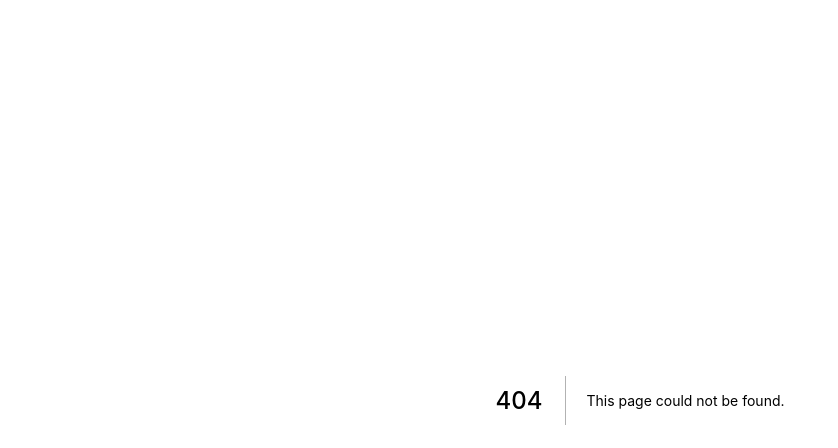
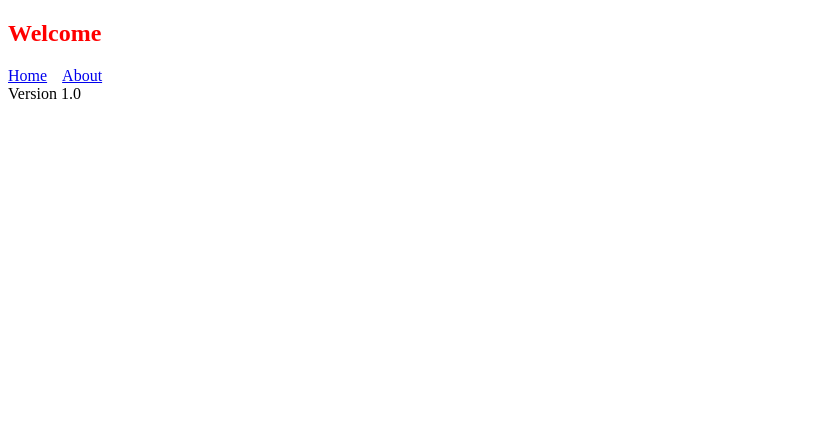
Before and after one commit to vladtrebukhov/loginsignupui, a Next.js app: page /About in a window 1280 px wide. Before the commit this address had no page. Shown: the top 448 px of the page, without its empty margins (0-838 px from the left). Built offline with nearby package versions, Linux system fonts and the light colour scheme.

Commit message:
more navigation and components setup

```diff
--- /dev/null
+++ b/pages/About.js
@@ -0,0 +1,10 @@
+import Header from "./components/Header";
+
+const About = () => (
+  <div className="about">
+    <Header />
+    <div>Version 1.0</div>
+  </div>
+);
+
+export default About;
--- /dev/null
+++ b/pages/components/Header.js
@@ -0,0 +1,27 @@
+import Link from "next/link";
+
+const linkStyle = {
+  marginRight: 15
+};
+
+const headerStyle = {
+  color: "red"
+};
+
+const Header = props => (
+  <div className="header">
+    <h2 style={headerStyle}>Welcome</h2>
+    <Link href="/">
+      <a style={linkStyle} className="header-nav" id="header-nav-home">
+        Home
+      </a>
+    </Link>
+    <Link href="/about">
+      <a style={linkStyle} className="header-nav" id="header-nav-about">
+        About
+      </a>
+    </Link>
+  </div>
+);
+
+export default Header;
--- a/pages/index.js
+++ b/pages/index.js
@@ -1,12 +1,10 @@
 // Link API to navigate pages (client side navigation - using <a> tag with out Link would result in server side navigation)
 import Link from "next/link";
-import Header from "../components/Header";
-import ActionMenu from "../components/ActionMenu";
+import Welcome from "./Welcome";
 
 const Root = () => (
   <div className="main">
-    <Header />
-    <ActionMenu />
+    <Welcome />
   </div>
 );
 
```
Also changed, not shown: components/ActionMenu.js (deleted, +0 -18 lines), components/Header.js (deleted, +0 -23 lines), pages/Login.js (added, +10 -0 lines), pages/SignUp.js (added, +11 -0 lines), pages/Welcome.js (added, +11 -0 lines), pages/components/ActionMenu.js (added, +18 -0 lines), pages/components/CreateAccountForm.js (added, +15 -0 lines), pages/createaccount.js (deleted, +0 -15 lines), 1 other file (tests, documents, lock files or other folders).
